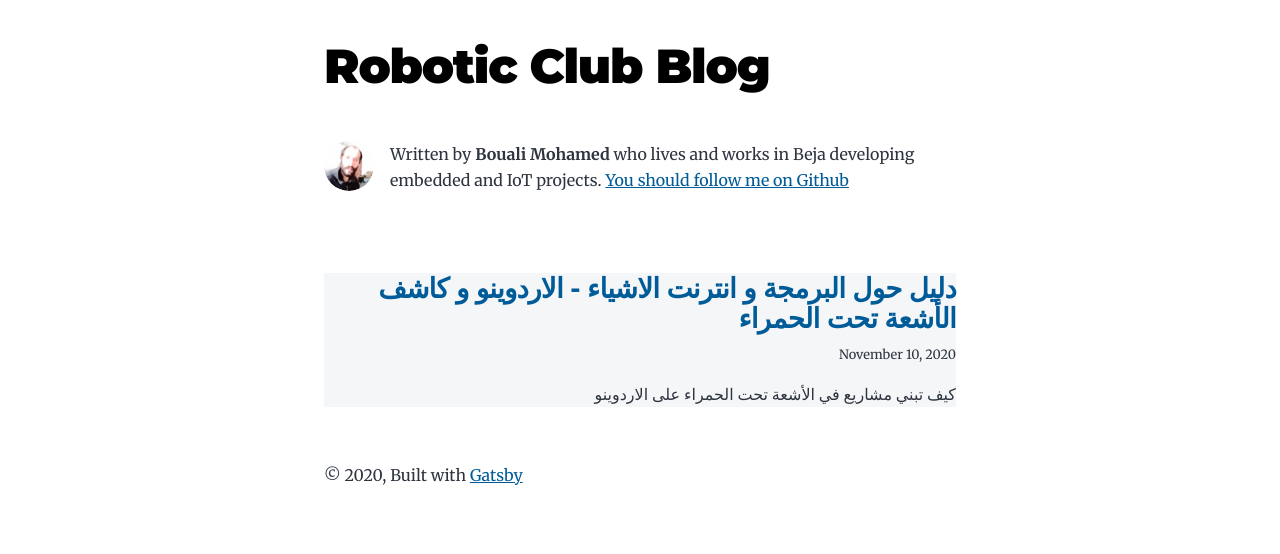
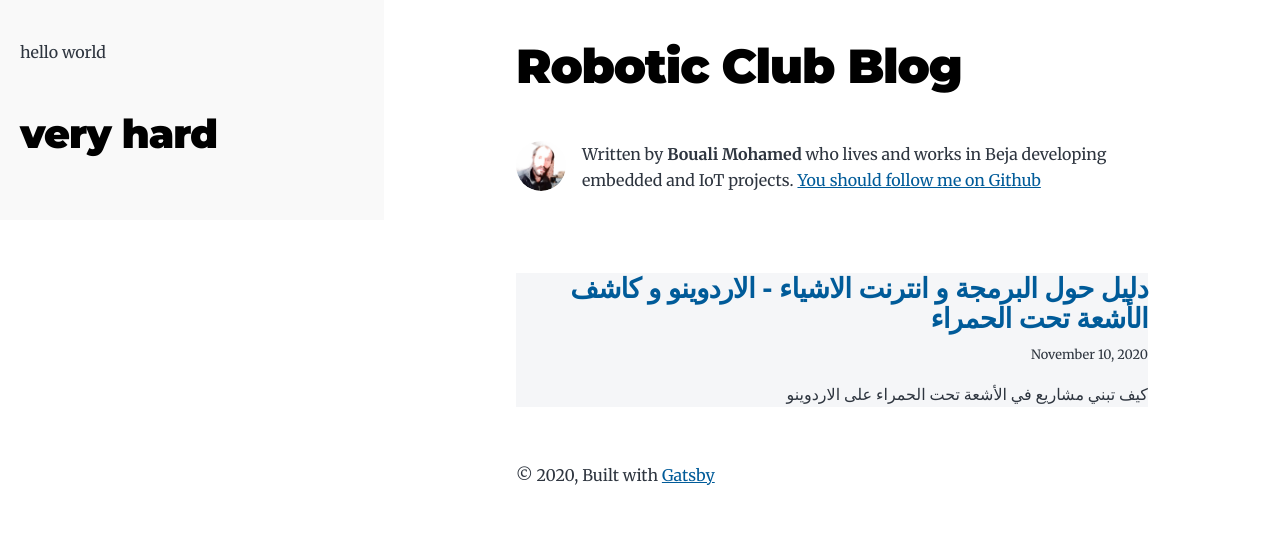
Before and after one commit to boualimed/Blog_club, a Gatsby site: page / in a window 1280 px wide. Built offline with nearby package versions, Linux system fonts and the light colour scheme; Gatsby itself is replaced by a stand-in of ours.

Commit message:
change layout - two columns

```diff
--- a/src/components/layout.js
+++ b/src/components/layout.js
@@ -21,6 +21,18 @@ const Layout = ({ location, title, children }) => {
   }
 
   return (
+
+    <div class="row">
+    <div class="columneng">
+              <div className="global-wrapper" data-is-root-path={isRootPath}>
+
+               hello  world <h1> very hard</h1>
+
+
+               </div>
+     </div>
+
+     <div class="columnar">
     <div className="global-wrapper" data-is-root-path={isRootPath}>
       <header className="global-header">{header}</header>
       <main>{children}</main>
@@ -29,6 +41,8 @@ const Layout = ({ location, title, children }) => {
         {` `}
         <a href="https://www.gatsbyjs.com">Gatsby</a>
       </footer>
+      </div>
+    </div>
     </div>
   )
 }
--- a/src/style.css
+++ b/src/style.css
@@ -332,3 +332,20 @@ a:focus {
     list-style-position: inside;
   }
 }
+.columnar {
+  float: left;
+  width: 70%;
+  }
+.columneng {
+  float: left;
+  width: 30%;
+  border: 3px dotted blockquote;
+  background-color: #F9F9F9;
+
+}
+/* Clear floats after the columns */
+.row:after {
+  content: "";
+  display: table;
+  clear: both;
+}
```
Also changed, not shown: package.json (+18 -18 lines), 1 other file.
